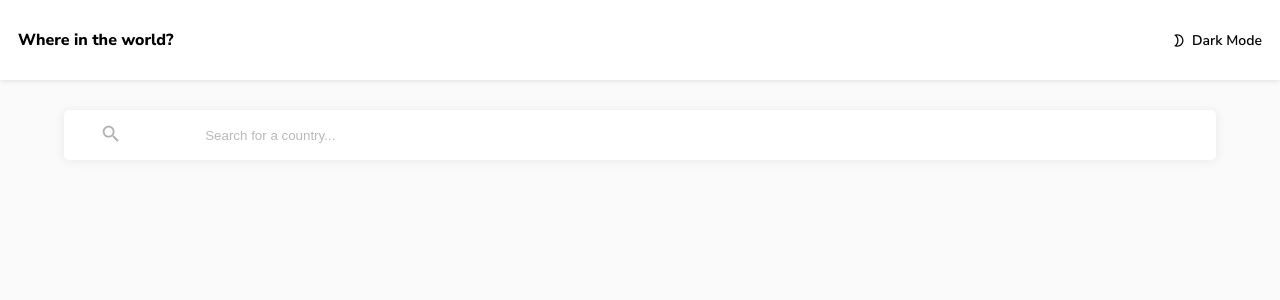
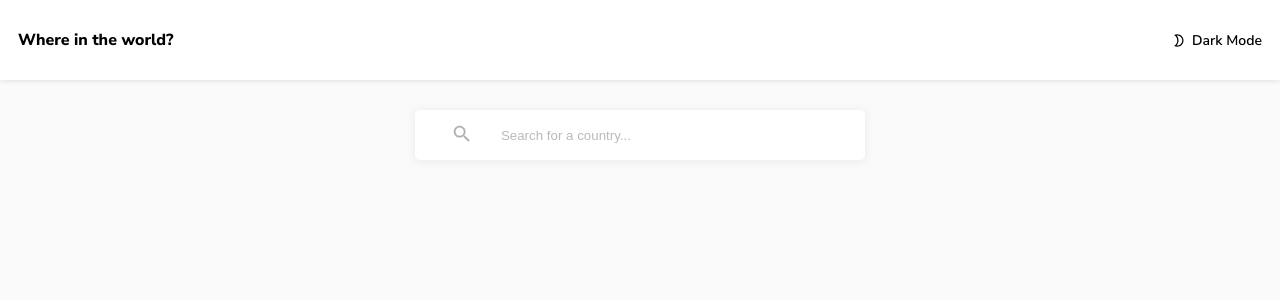
Before and after one commit to AlignedPigeon67/country-info, a React (Create React App) app: page / in a window 1280 px wide. Shown: the top 300 px of the page. Built offline with nearby package versions, Linux system fonts and the light colour scheme.

Commit message:
added media query to hold width on larger screens

```diff
--- a/src/components/SearchBar.js
+++ b/src/components/SearchBar.js
@@ -7,7 +7,7 @@ const Input = styled.input.attrs(props => ({
 }))`
   background: transparent;
   border: none;
-  width: 90%;
+  width: 100%;
   height: 80%;
   opacity: 0.5;
   &:focus {
@@ -42,6 +42,9 @@ const SearchForm = styled.form`
   border-radius: 0.5rem;
   box-shadow: 0 1px 10px 2px rgba(0, 0, 0, 0.05);
   padding: 0 3rem;
+  @media (min-width: 500px) {
+    width: 450px;
+  }
 `;
 
 const SearchBar = () => {
```
